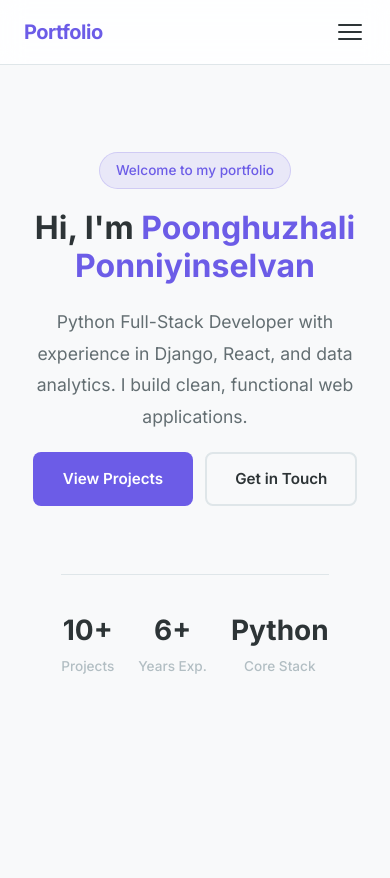
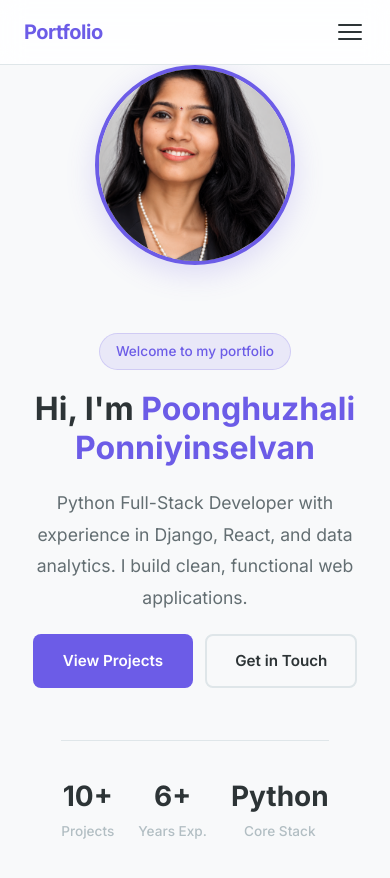
Before and after one commit to Poonghuzhali/portfolio, a React (Vite) app: page /#/ in a window 390 px wide. Shown: the top 878 px of the page. Before the commit the page ends 845 px from the top, so only its background shows below. Built offline with nearby package versions, Linux system fonts and the light colour scheme.

Commit message:
add photo to home and about pages

```diff
--- a/src/pages/About.css
+++ b/src/pages/About.css
@@ -14,18 +14,19 @@
   border: 1px solid var(--border);
 }
 
-.about-avatar {
-  width: 80px;
-  height: 80px;
+.about-avatar-wrapper {
+  margin: 0 auto 16px;
+  width: 120px;
+  height: 120px;
   border-radius: 50%;
-  background: var(--accent);
-  color: #fff;
-  font-size: 1.5rem;
-  font-weight: 700;
-  display: flex;
-  align-items: center;
-  justify-content: center;
-  margin: 0 auto 16px;
+  overflow: hidden;
+  border: 3px solid var(--accent);
+}
+
+.about-photo {
+  width: 100%;
+  height: 100%;
+  object-fit: cover;
 }
 
 .about-card h3 {
--- a/src/pages/About.jsx
+++ b/src/pages/About.jsx
@@ -9,7 +9,9 @@ export default function About() {
 
         <div className="about-grid">
           <div className="about-card">
-            <div className="about-avatar">PP</div>
+            <div className="about-avatar-wrapper">
+              <img src="/portfolio/images/myphoto.png" alt="Poonghuzhali" className="about-photo" />
+            </div>
             <h3>Poonghuzhali Ponniyinselvan</h3>
             <p className="about-role">Python Full-Stack Developer</p>
             <p className="about-desc">
--- a/src/pages/Home.css
+++ b/src/pages/Home.css
@@ -2,15 +2,34 @@
   min-height: calc(100vh - 64px);
   display: flex;
   align-items: center;
-  text-align: center;
   padding-top: 0;
 }
 
 .hero-content {
   display: flex;
+  align-items: center;
+  justify-content: space-between;
+  gap: 60px;
+}
+
+.hero-text {
+  flex: 1;
+  display: flex;
   flex-direction: column;
-  align-items: center;
   gap: 20px;
+}
+
+.hero-image-wrapper {
+  flex-shrink: 0;
+}
+
+.hero-image {
+  width: 320px;
+  height: 320px;
+  border-radius: 50%;
+  object-fit: cover;
+  border: 4px solid var(--accent);
+  box-shadow: 0 8px 30px rgba(108,92,231,0.2);
 }
 
 .hero-badge {
@@ -22,6 +41,7 @@
   font-size: 0.85rem;
   font-weight: 500;
   border: 1px solid rgba(108,92,231,0.2);
+  width: fit-content;
 }
 
 .hero-title {
@@ -47,7 +67,6 @@
   display: flex;
   gap: 12px;
   flex-wrap: wrap;
-  justify-content: center;
 }
 
 .btn {
@@ -86,7 +105,7 @@
 .hero-stats {
   display: flex;
   gap: 48px;
-  margin-top: 48px;
+  margin-top: 32px;
   padding-top: 32px;
   border-top: 1px solid var(--border);
 }
@@ -94,7 +113,6 @@
 .stat {
   display: flex;
   flex-direction: column;
-  align-items: center;
 }
 
 .stat-number {
@@ -109,6 +127,30 @@
   font-weight: 500;
 }
 
+@media (max-width: 900px) {
+  .hero-content {
+    flex-direction: column-reverse;
+    text-align: center;
+  }
+
+  .hero-text {
+    align-items: center;
+  }
+
+  .hero-image {
+    width: 240px;
+    height: 240px;
+  }
+
+  .hero-stats {
+    justify-content: center;
+  }
+
+  .stat {
+    align-items: center;
+  }
+}
+
 @media (max-width: 640px) {
   .hero-title {
     font-size: 2rem;
@@ -119,4 +161,9 @@
     flex-wrap: wrap;
     justify-content: center;
   }
+
+  .hero-image {
+    width: 200px;
+    height: 200px;
+  }
 }
--- a/src/pages/Home.jsx
+++ b/src/pages/Home.jsx
@@ -5,6 +5,7 @@ export default function Home() {
   return (
     <section className="hero">
       <div className="container hero-content">
+        <div className="hero-text">
           <div className="hero-badge">Welcome to my portfolio</div>
           <h1 className="hero-title">
             Hi, I'm <span className="hero-name">Poonghuzhali Ponniyinselvan</span>
@@ -32,6 +33,10 @@ export default function Home() {
             </div>
           </div>
         </div>
+        <div className="hero-image-wrapper">
+          <img src="/portfolio/images/myphoto.png" alt="Poonghuzhali" className="hero-image" />
+        </div>
+      </div>
     </section>
   )
 }
```
Also changed, not shown: public/images/Myphoto.png (added). Lines whose indentation alone changed are shown as unchanged.
